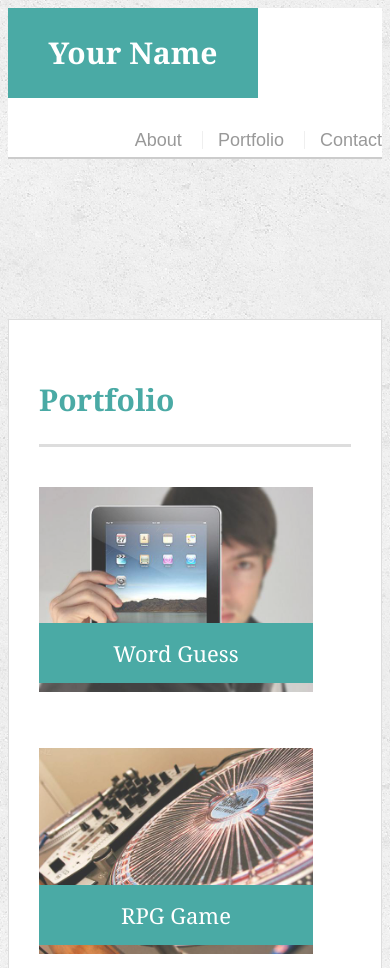
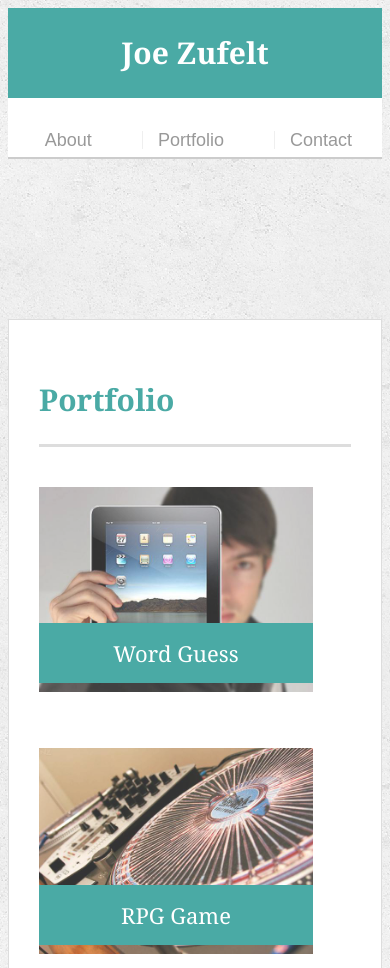
Before and after one commit to JoeZufelt/Responsive-Portfolio, a plain HTML site: page portfolio.html in a window 390 px wide. Shown: the top 968 px of the page. Drawn offline with Linux system fonts and the light colour scheme.

Commit message:
last commit

```diff
--- a/assets/css/style.css
+++ b/assets/css/style.css
@@ -304,7 +304,9 @@ input[type=submit] {
   nav a {
     display: inline-block;
     padding-left: 15px;
+    padding-right: 15px;
     margin-left: 15px;
+    margin-right: 15px;
     line-height: 18px;
     color: #999;
     text-decoration: none;
@@ -454,7 +456,7 @@ input[type=submit] {
 
   .container {
     width: 100%;
-    max-width: 960px;
+    max-width: 768px;
     margin: 0 auto;
     clear: both;
   }
@@ -525,7 +527,9 @@ input[type=submit] {
   nav a {
     display: inline-block;
     padding-left: 15px;
+    padding-right: 15px;
     margin-left: 15px;
+    margin-right: 15px;
     line-height: 18px;
     color: #999;
     text-decoration: none;
@@ -675,7 +679,7 @@ input[type=submit] {
 
   .container {
     width: 100%;
-    max-width: 960px;
+    max-width: 640px;
     margin: 0 auto;
     clear: both;
   }
@@ -725,8 +729,7 @@ input[type=submit] {
   }
 
   #logo {
-    float: left;
-    width: 250px;
+    width: 100%;
     height: 90px;
     font-family: Georgia, Times, "Times New Roman", serif;
     font-size: 30px;
@@ -735,16 +738,14 @@ input[type=submit] {
     color: #fff;
     text-align: center;
     text-decoration: none;
-    background: #4aaaa5;
+    background:#4aaaa5;
   }
 
   nav {
-    float: right;
     margin-top: 25px;
   }
 
   nav a {
-    display: inline-block;
     padding-left: 15px;
     margin-left: 15px;
     line-height: 18px;
--- a/portfolio.html
+++ b/portfolio.html
@@ -11,7 +11,7 @@
 
   <header id="masthead">
     <div class="container">
-      <a href="index.html" id="logo">Your Name</a>
+      <a href="index.html" id="logo">Joe Zufelt</a>
       <nav>
         <a href="index.html">About</a>
         <a href="portfolio.html">Portfolio</a>
```
